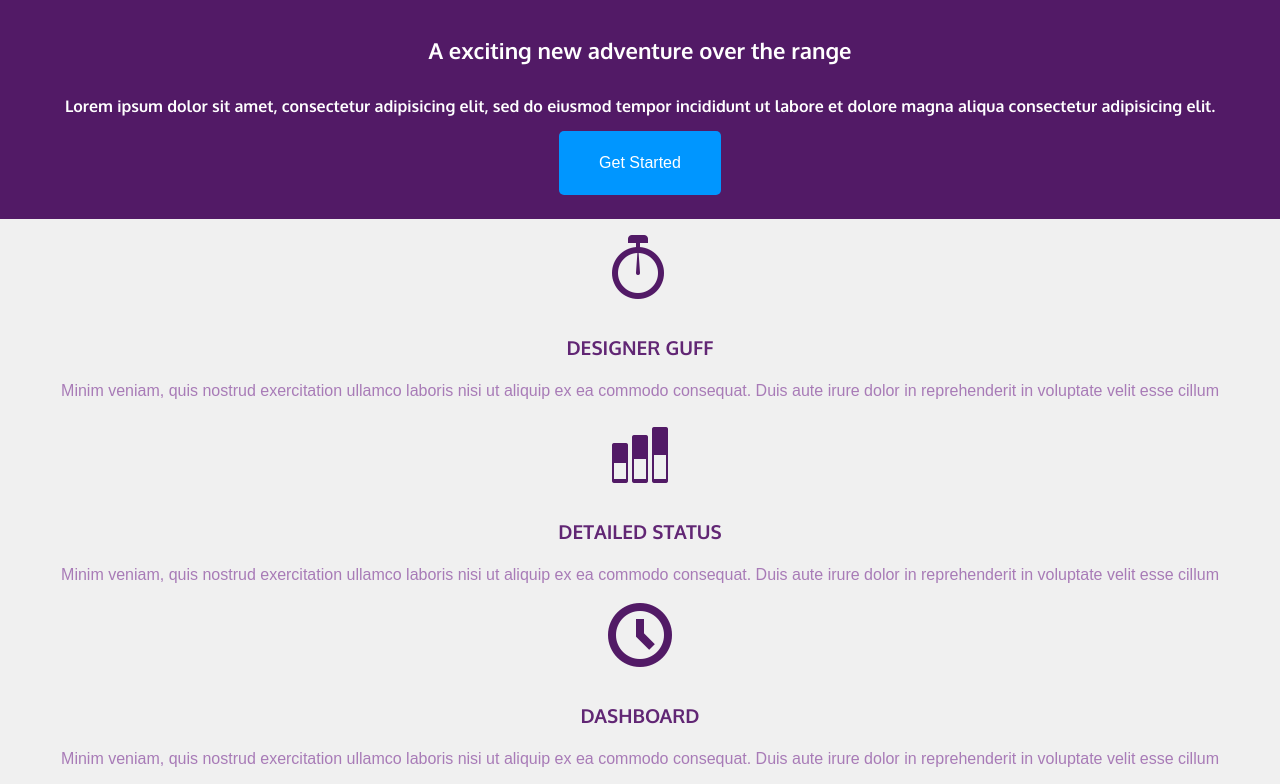
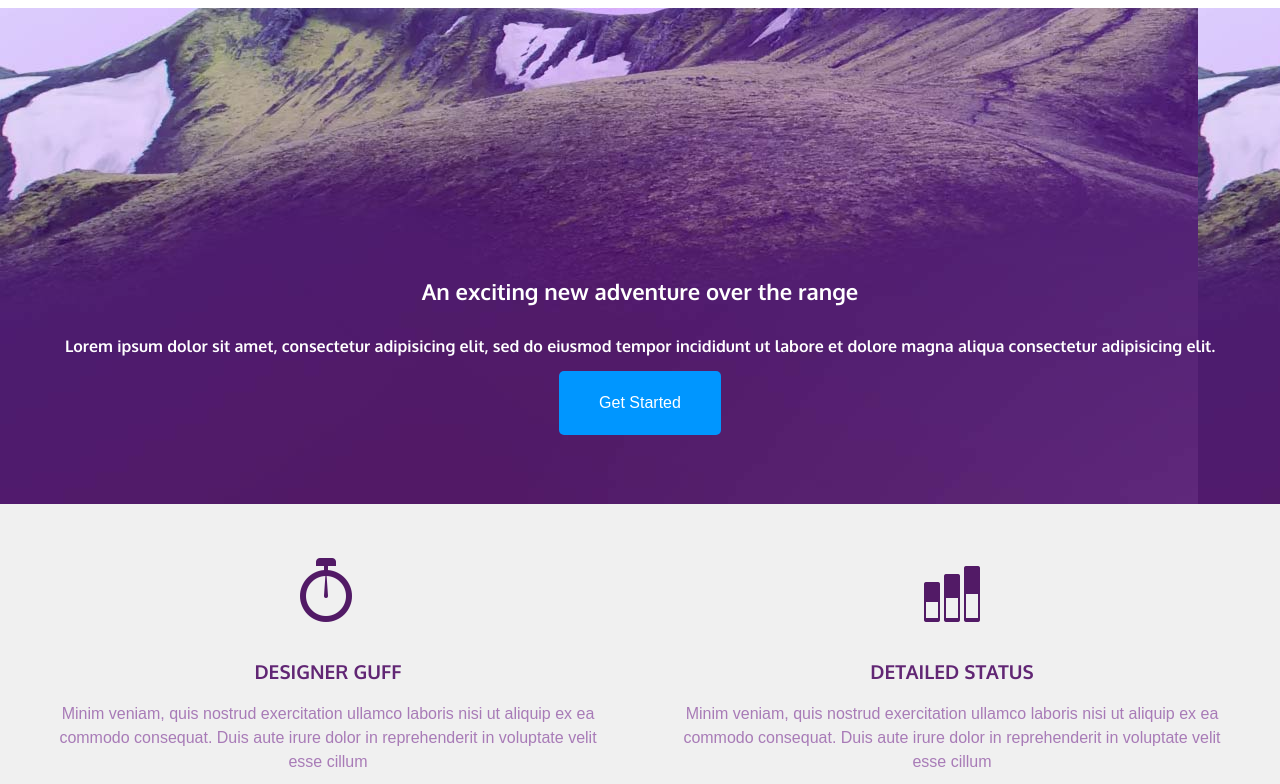
Before and after one commit to PeGuedes/RangeHotels, a plain HTML site: page index.html in a window 1280 px wide. Shown: the part 87-871 px from the top of the page. Drawn offline with Linux system fonts and the light colour scheme; files whose address does not match are found by name.

Commit message:
Ajustes de responsividade

```diff
--- a/css/main.css
+++ b/css/main.css
@@ -21,7 +21,7 @@ h1, h2, h3, h4, h5, h6{
     font-family: 'Oxygen', arial;
 }
 
-.clearfix::after{
+.clearfix::after, .row::after{
     content: ' ';
     display: block;
     clear: both;
@@ -201,6 +201,7 @@ h1, h2, h3, h4, h5, h6{
     .top-nav{
         background: transparent;
         float: right;
+        margin-top: 30px;
     }
     .top-nav ul{
         margin: 0;
@@ -217,7 +218,7 @@ h1, h2, h3, h4, h5, h6{
     .top-nav a:hover{
         background: transparent;
         font-weight: bold;
-        transition: all .7s ease;
+        transition: all .2s ease;
     }
     .top-content{
         background: var(--nav-purple);
@@ -226,4 +227,19 @@ h1, h2, h3, h4, h5, h6{
     .top-content-title, .top-content-subtitle{
         color: var(--nav-white);
     }
+    .col-1-4{
+        width: 44%;
+        margin: 3%;
+        float: left;
+    }
 }
+
+@media screen and (min-width:62.5em){
+    .top-content{
+       /* background-color: #521a66;
+        background-image: url(../images/bg_topo_1198x670.jpg);*/
+        background: #521a66 url(../images/bg_topo_1198x670.jpg);
+        height: 15em;
+        padding-top: 15em;
+    }
+}
--- a/index.html
+++ b/index.html
@@ -28,9 +28,8 @@
 
     </header>
 
-    <div>
         <section class="top-content">
-            <h1 class="top-content-title">A exciting new adventure over the range</h1>
+            <h1 class="top-content-title">An exciting new adventure over the range</h1>
             <h2 class="top-content-subtitle">Lorem ipsum dolor sit amet, consectetur adipisicing elit, sed do eiusmod
                 tempor incididunt ut labore et
                 dolore magna
@@ -39,29 +38,29 @@
 
         </section>
 
-        <section class="middle-content">
-            <article>
+        <section class="middle-content row">
+            <article class="col-1-4">
                 <span class="icon-stopwatch"></span>
                 <h3 class="middle-content middle-content-title">Designer Guff</h3>
                 <p>Minim veniam, quis nostrud exercitation ullamco laboris nisi ut aliquip ex ea commodo consequat. Duis
                     aute irure dolor in reprehenderit in voluptate velit esse cillum</p>
             </article>
 
-            <article>
+            <article class="col-1-4">
                 <span class="icon-stats-bars2"></span>
                 <h3 class="middle-content middle-content-title">Detailed Status</h3>
                 <p>Minim veniam, quis nostrud exercitation ullamco laboris nisi ut aliquip ex ea commodo consequat. Duis
                     aute irure dolor in reprehenderit in voluptate velit esse cillum</p>
             </article>
 
-            <article>
+            <article class="col-1-4">
                 <span class="icon-clock"></span>
                 <h3 class="middle-content middle-content-title">Dashboard</h3>
                 <p>Minim veniam, quis nostrud exercitation ullamco laboris nisi ut aliquip ex ea commodo consequat. Duis
                     aute irure dolor in reprehenderit in voluptate velit esse cillum</p>
             </article>
 
-            <article>
+            <article class="col-1-4">
                 <span class="icon-cog"></span>
                 <h3 class="middle-content middle-content-title">Development</h3>
                 <p>Minim veniam, quis nostrud exercitation ullamco laboris nisi ut aliquip ex ea commodo consequat. Duis
@@ -82,21 +81,20 @@
                     aute irure dolor in reprehenderit in voluptate velit esse cillum</p>
             </article>
 
-            <article class="main-content-article">
+            <article class="main-content-article clearfix">
                 <h3 class="main-content-title">Design Users</h3>
                 <p>Minim veniam, quis nostrud exercitation ullamco laboris nisi ut aliquip ex ea commodo consequat. Duis
                     aute irure dolor in reprehenderit in voluptate velit esse cillum</p>
                 <a href="#" class="btn efeito efeito-1">Get Started</a>
             </article>
 
-            <article class="main-content-article">
+            <article class="main-content-article clearfix">
                 <h3 class="main-content-title">Design Goals</h3>
                 <p>Minim veniam, quis nostrud exercitation ullamco laboris nisi ut aliquip ex ea commodo consequat. Duis
                     aute irure dolor in reprehenderit in voluptate velit esse cillum</p>
                 <a href="#" class="btn efeito efeito-1">Buy Now</a>
             </article>
         </section>
-    </div>
 
     <footer class="footer">
         <ul class="footer-menushare">
```
